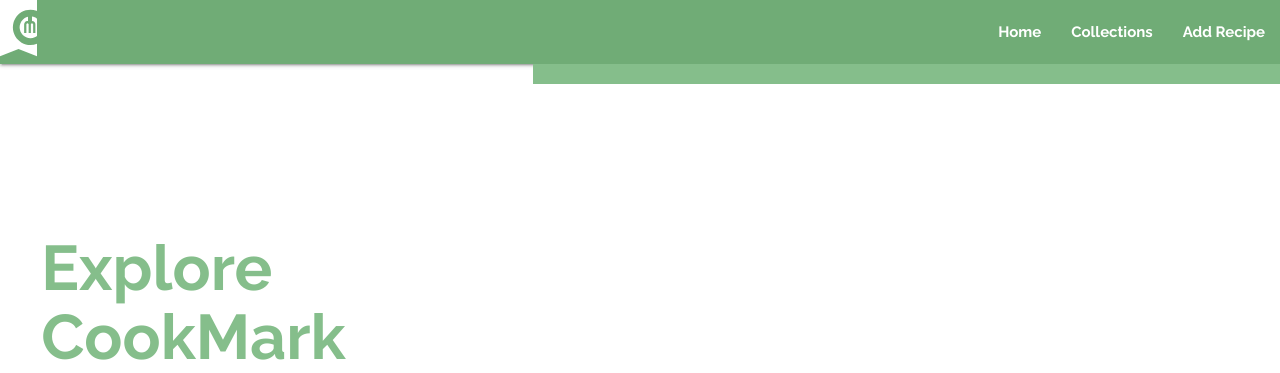
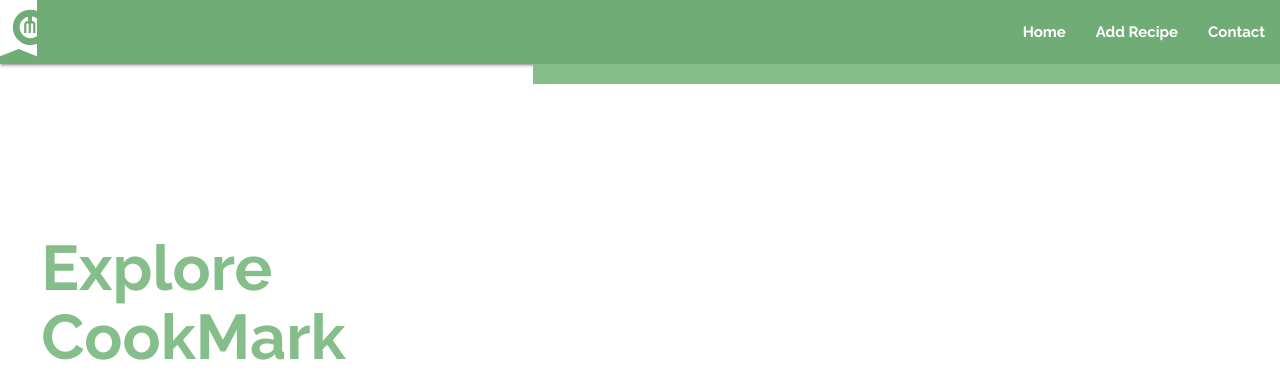
Before and after one commit to Code-Institute-Submissions/CookMark, a Flask app: page / in a window 1280 px wide. Shown: the top 373 px of the page. Run offline with Flask 2, Linux system fonts and the light colour scheme; data that the repository does not hold is empty; some libraries are stand-ins or nearby versions.

Commit message:
Change nav links for hamburger

```diff
--- a/templates/base.html
+++ b/templates/base.html
@@ -18,16 +18,16 @@
           <a href="#" data-target="mobile-demo" class="sidenav-trigger"><i class="material-icons">menu</i></a>
           <ul class="right hide-on-med-and-down">
             <li><a href="{{url_for('index')}}">Home</a></li>
-            <li><a href="collections.html">Collections</a></li>
             <li><a href="{{url_for('add_recipe')}}">Add recipe</a></li>
+            <li><a href="collections.html">Contact</a></li>
           </ul>
         </div>
       </nav>
 
       <ul class="sidenav" id="mobile-demo">
-        <li><a href="index.html">Home</a></li>
-        <li><a href="collections.html">Collections</a></li>
-        <li><a href="recipes.html">Add recipe</a></li>
+        <li><a href="{{url_for('index')}}">Home</a></li>
+        <li><a href="{{url_for('add_recipe')}}">Add recipe</a></li>
+        <li><a href="collections.html">Contact</a></li>
       </ul>
     {% block content %}
     {% endblock %}
```
